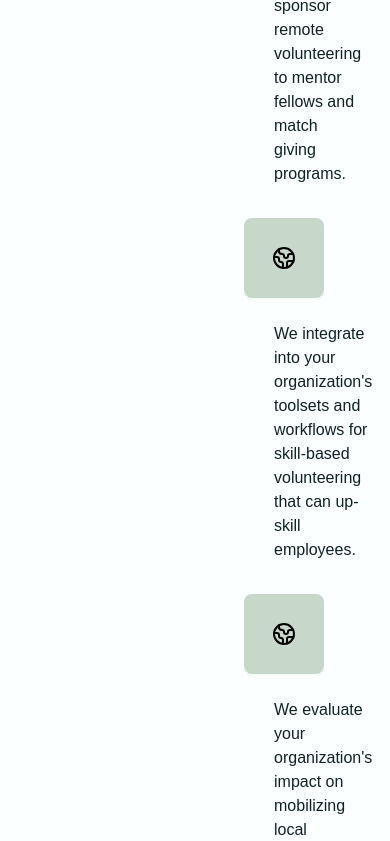
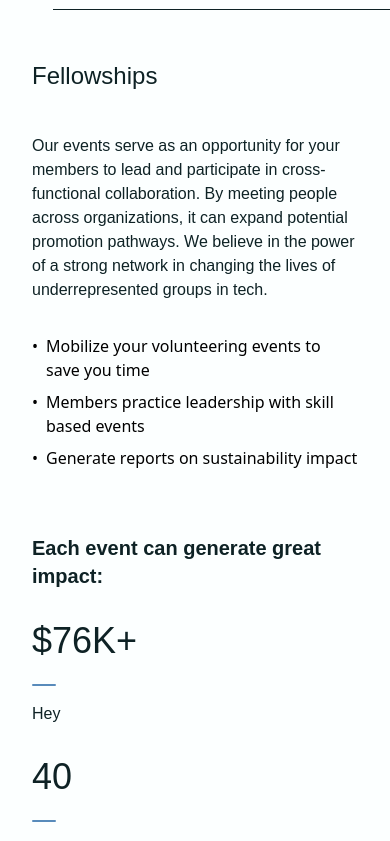
Before and after one commit to rcmtcristian/PE-Vercel-Update-V4, a React app: page /ErgVolunteering in a window 390 px wide. Shown: the part 2238-3079 px from the top of the page. Built offline with nearby package versions, Linux system fonts and the light colour scheme; the HTML template or start-up script is replaced by a standard one.

Commit message:
🎨 Fix:  updated the mobile margins for each page
now the pages are properly displayed on mobile

```diff
--- a/src/ErgVolunteering/ErgVolunteeringStats.tsx
+++ b/src/ErgVolunteering/ErgVolunteeringStats.tsx
@@ -2,13 +2,13 @@ import { MetricsNumber } from "../components/Stats"; // Adjust import path as ne
 
 const ErgVolunteeringStats = () => {
   return (
-    <div className="w-full py-12 pl-36">
+    <div className="w-full py-8 md:py-12 px-4 md:pl-36">
       <div className="w-full max-w-full">
-        <h2 className="mb-8 text-xl text-color-palette-primary-black font-title-font-family md:text-2xl lg:text-3xl font-title-font-weight">
+        <h2 className="mb-6 md:mb-8 text-xl md:text-2xl lg:text-3xl text-color-palette-primary-black font-title-font-family font-title-font-weight">
           Each event can generate great impact:{" "}
         </h2>
 
-        <div className="grid grid-cols-2 gap-6 md:grid-cols-4">
+        <div className="grid grid-cols-1 sm:grid-cols-2 md:grid-cols-4 gap-6">
           <MetricsNumber number="$76K+" label="Hey" className="w-full" />
           <MetricsNumber className="w-full" />
           <MetricsNumber className="w-full" />
@@ -18,4 +18,5 @@ const ErgVolunteeringStats = () => {
   );
 };
 
+
 export default ErgVolunteeringStats;
--- a/src/ErgVolunteering/HelpYourMembers.tsx
+++ b/src/ErgVolunteering/HelpYourMembers.tsx
@@ -5,29 +5,34 @@ const HelpYourMembers: React.FC = () => {
   return (
     <>
       <SectionHeader title="Our Change Thesis: Build HelpYourMembers" />
-      <div className="max-w-screen-xl px-[135px] py-16 flex flex-row gap-8 items-start self-stretch">
-        <div className="flex flex-col items-start justify-start gap-8 w-desktop-column-width-base-col-06">
+      <div className="px-4 md:px-[135px] py-8 md:py-16 flex flex-col md:flex-row gap-8 items-start self-stretch">
+        <div className="flex flex-col items-start justify-start gap-8 w-full md:w-desktop-column-width-base-col-06">
           <h2 className="mb-2 text-left text-color-palette-primary-black font-subheader-font-family text-subheader-font-size font-subheader-font-weight">
             Fellowships
           </h2>
-          <p className="text-color-palette-primary-black text-left font-body-font-family text-body-font-size font-body-font-weight w-[597px]">
+          <p className="text-color-palette-primary-black text-left font-body-font-family text-body-font-size font-body-font-weight">
             Our events serve as an opportunity for your members to lead and
             participate in cross-functional collaboration. By meeting people
             across organizations, it can expand potential promotion pathways.
             We believe in the power of a strong network in changing the lives
-            of underrepresented groups in tech..
-
-
+            of underrepresented groups in tech.
           </p>
 
-          <ul>
-            <li>• Mobilize your volunteering events to save you time</li>
-            <li>• Members practice leadership with skill based events</li>
-            <li>• Generate reports on sustainability impact</li>
+          <ul className="space-y-2">
+            <li className="flex items-start">
+              <span className="mr-2">•</span>
+              <span>Mobilize your volunteering events to save you time</span>
+            </li>
+            <li className="flex items-start">
+              <span className="mr-2">•</span>
+              <span>Members practice leadership with skill based events</span>
+            </li>
+            <li className="flex items-start">
+              <span className="mr-2">•</span>
+              <span>Generate reports on sustainability impact</span>
+            </li>
           </ul>
-
         </div>
-
       </div>
     </>
   );
--- a/src/OurStory/Ecosystems.tsx
+++ b/src/OurStory/Ecosystems.tsx
@@ -6,9 +6,9 @@ const Ecosystems: React.FC = () => {
   return (
     <>
       <SectionHeader title="Our Change Thesis: Build Ecosystems" />
-      <div className="max-w-screen-xl px-[135px] py-16 flex flex-row gap-8 items-start self-stretch">
-        <div className="flex flex-col items-start justify-start gap-8 w-desktop-column-width-base-col-06">
-          <p className="text-color-palette-primary-black text-left font-body-font-family text-body-font-size font-body-font-weight w-[597px]">
+      <div className="px-4 md:px-[135px] py-8 md:py-16 flex flex-col md:flex-row gap-8 items-start self-stretch">
+        <div className="flex flex-col items-start justify-start gap-8 w-full md:w-desktop-column-width-base-col-06">
+          <p className="text-color-palette-primary-black text-left font-body-font-family text-body-font-size font-body-font-weight">
             ProgramEarth emerged as a response to accelerate carbon capture
             through reforestation. The United Nations highlights that restoring
             and returning 50% of natural areas to conservation is one of the
@@ -62,15 +62,14 @@ const Ecosystems: React.FC = () => {
                 sequestration and reducing our global carbon footprint.
               </p>
             </div>
-
-
           </div>
         </div>
 
-        <YellowBorder className="!w-desktop-column-width-base-col-04 !h-[521px]" />
+        <YellowBorder className="hidden md:block !w-desktop-column-width-base-col-04 !h-[521px]" />
       </div>
     </>
   );
 };
 
+
 export default Ecosystems;
--- a/src/Pages/Conservation.tsx
+++ b/src/Pages/Conservation.tsx
@@ -28,7 +28,7 @@ export const Conservation = ({
         // "h-[1px] sm:h-[1.5px] md:h-[2px] lg:h-[2.5px] xl:h-[3px]",
 
       )} />
-      <div className="w-full max-w-[1440px] mx-auto pl-[164px]">
+      <div className="w-full max-w-[1440px] mx-auto px-4 md:pl-[164px]">
         <div className="flex flex-col items-start self-stretch justify-start gap-6 px-4 md:px-8 lg:px-16 xl:px-24">
           <div className="flex flex-col items-start justify-start w-full gap-6 mx-auto max-w-7xl">
             <div className="w-full text-xl text-left text-color-palette-primary-black font-subtitle-font-family md:text-2xl lg:text-3xl font-subtitle-font-weight">
--- a/src/Pages/Donate.tsx
+++ b/src/Pages/Donate.tsx
@@ -25,7 +25,7 @@ export const Donate = ({
         ${className}
       `}
     >
-      <div className="w-full max-w-[1440px] mx-auto pl-[134px]">
+      <div className="w-full max-w-[1440px] mx-auto px-4 md:pl-[134px]">
         <SectionHeader
           title={"Donate to Us"}
           className={cn(
--- a/src/Pages/ErgVolunteering.tsx
+++ b/src/Pages/ErgVolunteering.tsx
@@ -38,10 +38,10 @@ export const ErgVolunteering = ({
         // "h-[1px] sm:h-[1.5px] md:h-[2px] lg:h-[2.5px] xl:h-[3px]",
 
       )} />
-      <div className="w-full max-w-[1440px] mx-auto pl-[134px]">
+      <div className="w-full max-w-[1440px] mx-auto px-4 md:px-[134px]">
         {/* Hero Section: Mission and Vision */}
-        <div className="max-w-screen-xl px-[135px] py-16 flex flex-col gap-8 items-start self-stretch">
-          <p className="text-[#000000] text-left font-body-font-family text-body-font-size font-body-font-weight w-desktop-column-width-base-col-07">
+        <div className="py-8 md:py-16 flex flex-col gap-8 items-start self-stretch">
+          <p className="text-[#000000] text-left font-body-font-family text-body-font-size font-body-font-weight">
             Support open source software by sponsoring one of our events as a
             co-partner. Whether you are interested in a speaking opportunity or
             hosting an activity, we will work with your team to plan logistics and
--- a/src/Pages/Fellowship.tsx
+++ b/src/Pages/Fellowship.tsx
@@ -24,7 +24,7 @@ export const Fellowship = ({
 
 
 
-      <div className="w-full max-w-[1440px] mx-auto pl-[134px]">
+      <div className="w-full max-w-[1440px] mx-auto px-4 md:pl-[134px]">
         <SectionHeader title="Our Mission" borderColor="bg-legislative-blue" />
         {/* Organization Overview */}
         <div className="w-full py-16 px-4 sm:px-8 lg:px-[135px]">
@@ -67,7 +67,7 @@ export const Fellowship = ({
 
           <img
             className="shrink-0 w-desktop-column-width-base-col-08 h-[276px] relative my-9"
-            style={{ objectFit: "cover" }}
+            style={{ objectFit: "contain" }}
             src="skills-graph1.png"
           />
           <div className="flex flex-col gap-4 mt-6 max-w-[800px]">
@@ -86,7 +86,7 @@ export const Fellowship = ({
                 Build your digital presence through Content Lab. Become job ready.{" "}
               </div>
               <div className="text-left text-color-palette-primary-black font-body-font-family text-body-font-size font-body-font-weight">
-                Fellows set themselves apart with a digital brand curated by their mentors, who provide relevant and current dialogue about what it means to showcase a comprehensive overview of a fellow’s experience, skills, and achievements. We focus on building a portfolio through social media training, resume review, and mock interviews. Ultimately you'll write a blog or speak at a conference to get your story out there on every developer and career platform.
+                Fellows set themselves apart with a digital brand curated by their mentors, who provide relevant and current dialogue about what it means to showcase a comprehensive overview of a fellow's experience, skills, and achievements. We focus on building a portfolio through social media training, resume review, and mock interviews. Ultimately you'll write a blog or speak at a conference to get your story out there on every developer and career platform.
               </div>
             </div>
           </div>
--- a/src/Pages/OurStory.tsx
+++ b/src/Pages/OurStory.tsx
@@ -29,12 +29,12 @@ export const OurStory = ({
     >
       <HeroSection />
 
-      <div className="w-full max-w-[1440px] mx-auto pl-[134px]">
-
+      <div className="w-full max-w-[1440px] mx-auto px-4 md:pl-[134px]">
+        <div className="w-full max-w-[1440px] mx-auto px-4 md:px-[134px]">
           <SectionHeader title="Our Mission" borderColor="bg-legislative-blue" />
           {/* Organization Overview */}
-        <div className="max-w-screen-xl px-[135px] py-16 flex flex-col gap-8 items-start self-stretch">
-          <p className="text-[#000000] text-left font-body-font-family text-body-font-size font-body-font-weight w-desktop-column-width-base-col-07">
+          <div className="py-8 md:py-16 flex flex-col gap-8 items-start self-stretch">
+            <p className="text-[#000000] text-left font-body-font-family text-body-font-size font-body-font-weight">
               Program Earth is a 501(c)(3) nonprofit that champions the next
               generation of developers to build talent, foster networks, and expand
               industry commitment to holistic climate solutions. We innovate
@@ -45,6 +45,8 @@ export const OurStory = ({
             </p>
             <OurStoryStats />
           </div>
+        </div>
+
 
         {/* Details Section: Origin and Approach */}
         <Ecosystems />
--- a/src/Pages/Volunteer.tsx
+++ b/src/Pages/Volunteer.tsx
@@ -21,7 +21,7 @@ export const Volunteer = ({
     <div
       className={`bg-color-palette-primary-white flex flex-col gap-0 items-center justify-start relative overflow-hidden ${className}`}
     >
-      {/* <div className="w-full max-w-[1440px] mx-auto pl-[134px]"> */}
+      {/* <div className="w-full max-w-[1440px] mx-auto px-4 md:pl-[134px]"> */}
       {/* Hero Section: Mission and Vision */}
       <GenerationsHeroSection />
       <SectionHeader
```
Also changed, not shown: src/Fellowship/Application.tsx (+8 -17 lines), src/OurStory/Roots.tsx (+9 -8 lines). Lines whose indentation alone changed are shown as unchanged.
